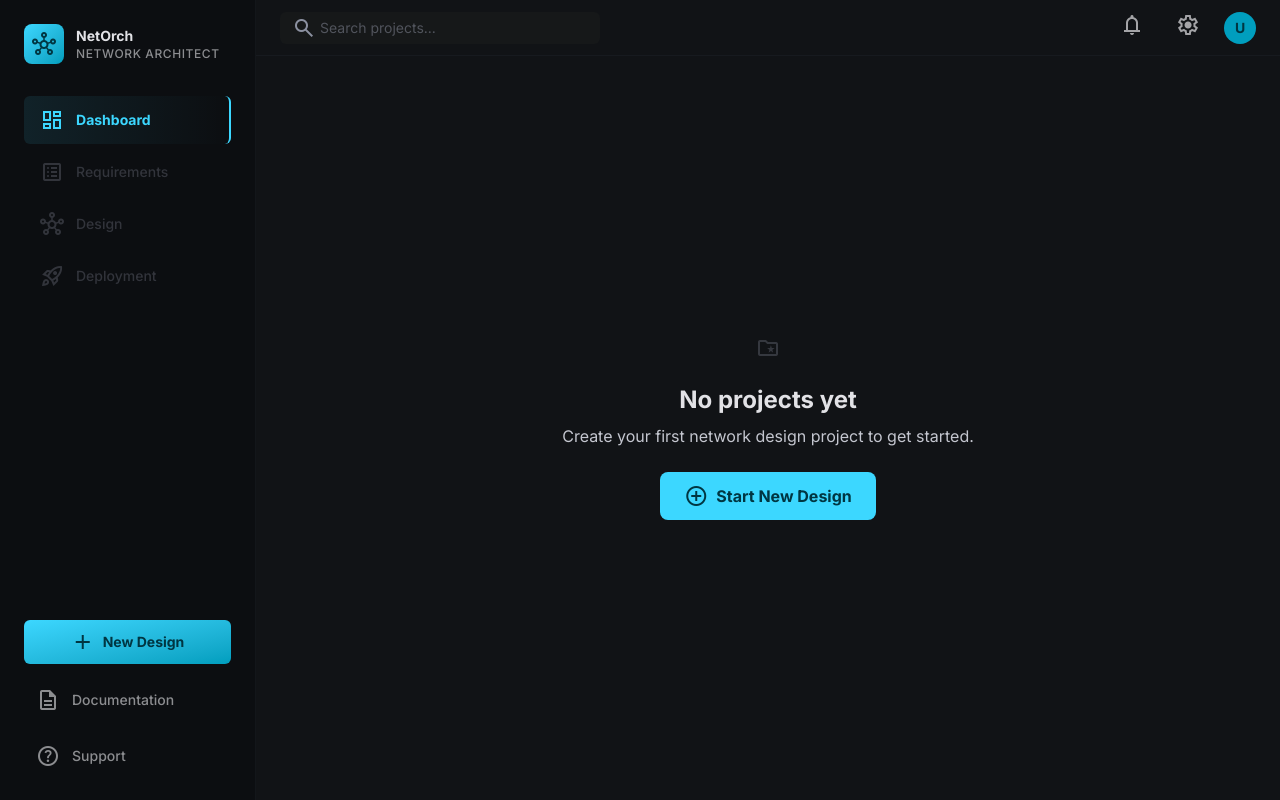
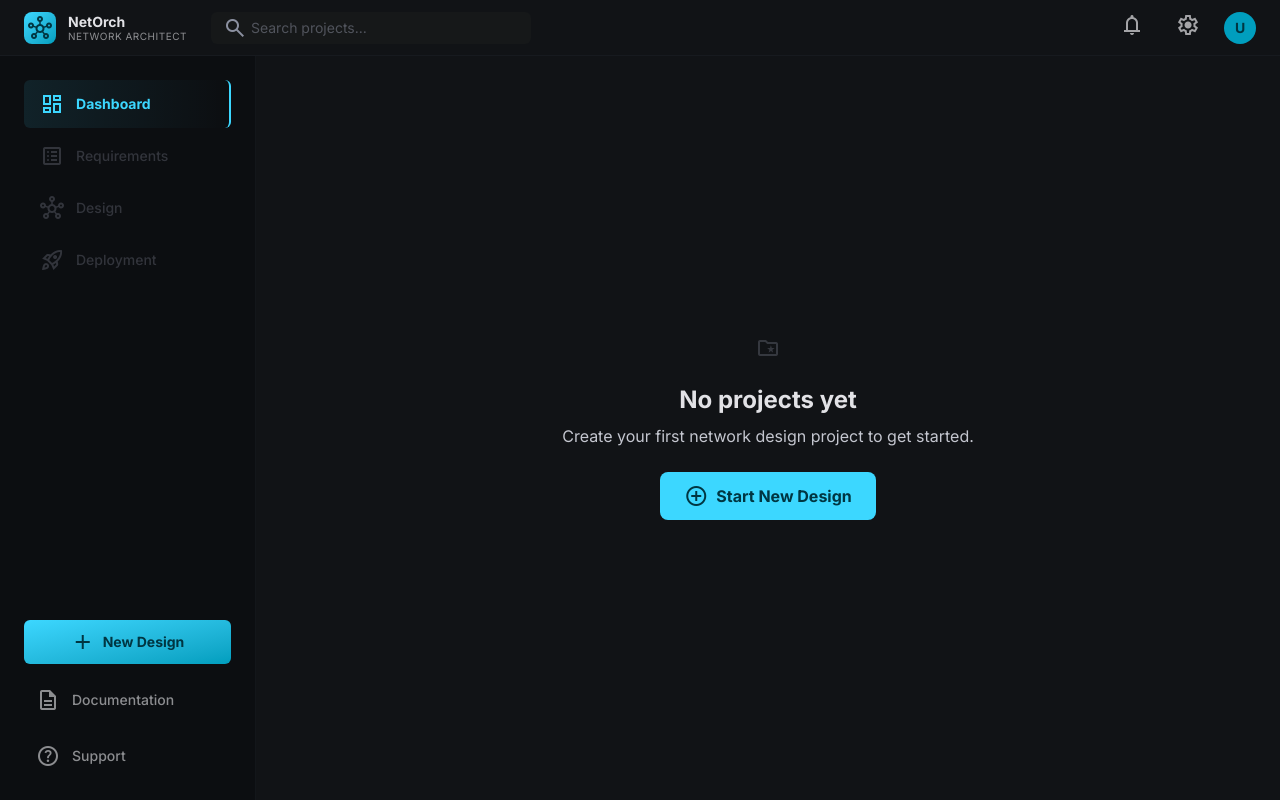
Before and after one commit to Shashanku7/automated-network-design-deployment, a React (Vite) app in the folder frontend/code/: page / in a window 1280 px wide. Built offline with nearby package versions, Linux system fonts and the light colour scheme.

Commit message:
fix(frontend): Fix sidebar to move below
TopBar expands to w-full while SideBar moves below

```diff
--- a/frontend/code/src/components/Sidebar.jsx
+++ b/frontend/code/src/components/Sidebar.jsx
@@ -45,27 +45,8 @@ export default function Sidebar() {
   }
 
   return (
-    <aside className="flex flex-col fixed left-0 top-0 h-full z-40 w-64 border-r border-outline-variant/15 bg-surface-dim font-body text-sm font-medium">
+    <aside className="flex flex-col fixed left-0 top-14 h-[calc(100vh-3.5rem)] z-40 w-64 border-r border-outline-variant/15 bg-surface-dim font-body text-sm font-medium">
       <div className="p-6 flex flex-col h-full">
-        <NavLink
-          to="/"
-          className="flex items-center gap-3 mb-8 group cursor-pointer"
-        >
-          <div className="w-10 h-10 rounded-lg bg-gradient-to-br from-primary to-primary-container flex items-center justify-center group-hover:scale-105 transition-transform">
-            <span className="material-symbols-outlined text-on-primary">
-              hub
-            </span>
-          </div>
-          <div>
-            <div className="text-on-surface font-bold group-hover:text-primary transition-colors">
-              NetOrch
-            </div>
-            <div className="text-on-surface/60 text-xs uppercase tracking-wider">
-              Network Architect
-            </div>
-          </div>
-        </NavLink>
-
         <nav className="flex flex-col gap-1">
           {navItems.map((item) => (
             <NavLink
--- a/frontend/code/src/components/TopBar.jsx
+++ b/frontend/code/src/components/TopBar.jsx
@@ -49,6 +49,25 @@ export default function TopBar() {
   return (
     <header className="flex justify-between items-center px-6 w-full sticky top-0 z-50 h-14 bg-surface border-b border-outline-variant/15 shrink-0">
       <div className="flex items-center gap-6">
+        <NavLink
+          to="/"
+          className="flex items-center gap-3 group cursor-pointer"
+        >
+          <div className="w-8 h-8 rounded-lg bg-gradient-to-br from-primary to-primary-container flex items-center justify-center group-hover:scale-105 transition-transform">
+            <span className="material-symbols-outlined text-sm text-on-primary">
+              hub
+            </span>
+          </div>
+          <div className="hidden sm:block">
+            <div className="text-sm font-bold text-on-surface group-hover:text-primary transition-colors leading-tight">
+              NetOrch
+            </div>
+            <div className="text-[10px] text-on-surface/60 uppercase tracking-wider leading-tight">
+              Network Architect
+            </div>
+          </div>
+        </NavLink>
+
         {/* Search Bar with Results Dropdown */}
         <div className="relative flex items-center" ref={searchRef}>
           <span className="material-symbols-outlined absolute left-3 text-outline text-sm">
--- a/frontend/code/src/layouts/AppLayout.jsx
+++ b/frontend/code/src/layouts/AppLayout.jsx
@@ -12,11 +12,11 @@ import TopBar from "../components/TopBar";
 
 export default function AppLayout() {
   return (
-    <div className="flex h-screen overflow-hidden">
-      <Sidebar />
-      <div className="flex flex-col flex-1 ml-64 overflow-hidden">
-        <TopBar />
-        <main className="flex-1 bg-surface relative overflow-hidden">
+    <div className="flex flex-col h-screen overflow-hidden">
+      <TopBar />
+      <div className="flex flex-1 overflow-hidden">
+        <Sidebar />
+        <main className="flex-1 ml-64 bg-surface relative overflow-hidden">
           {/* Each page renders here with a slide-in animation */}
           <div className="h-full page-enter">
             <Outlet />
```
